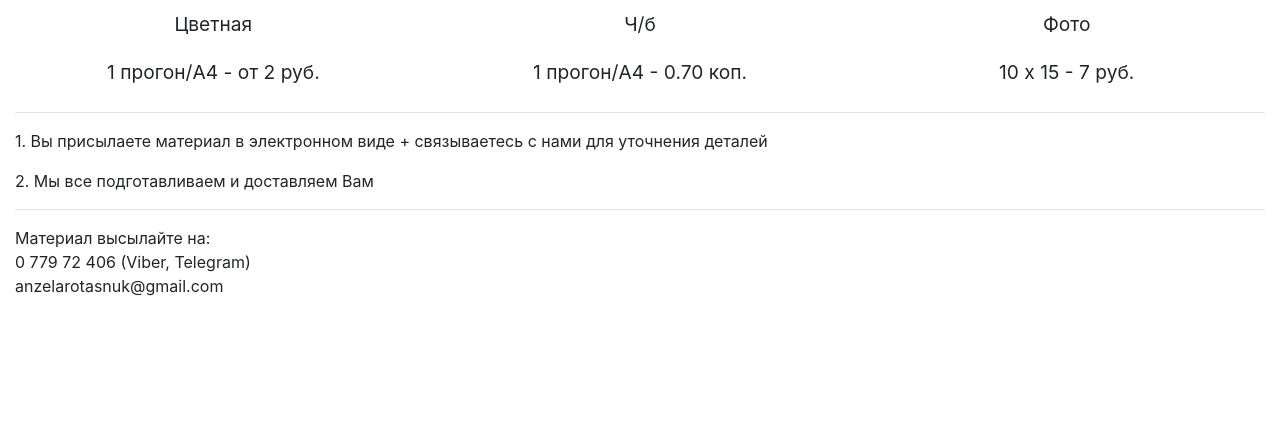
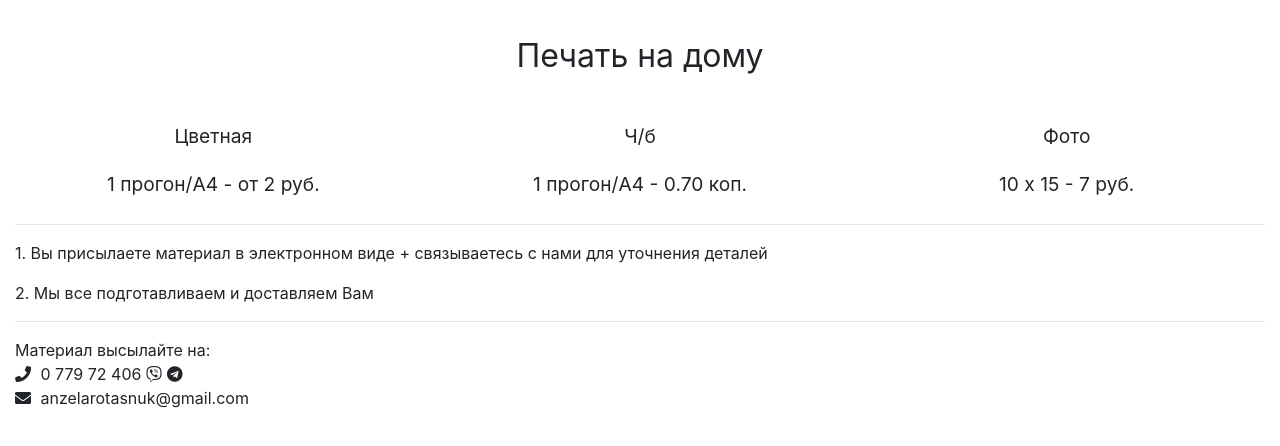
Before and after one commit to MelDimo/print4home, a plain HTML site: page index.html in a window 1280 px wide. Drawn offline with nearby package versions, Linux system fonts and the light colour scheme.

Commit message:
simple release

```diff
--- a/index.html
+++ b/index.html
@@ -1,8 +1,16 @@
 <html>
 <head>
   <link rel="stylesheet" href="https://stackpath.bootstrapcdn.com/bootstrap/4.1.0/css/bootstrap.min.css" integrity="sha384-9gVQ4dYFwwWSjIDZnLEWnxCjeSWFphJiwGPXr1jddIhOegiu1FwO5qRGvFXOdJZ4" crossorigin="anonymous">
-
+  <link rel="stylesheet" href="https://use.fontawesome.com/releases/v5.8.1/css/all.css" integrity="sha384-50oBUHEmvpQ+1lW4y57PTFmhCaXp0ML5d60M1M7uH2+nqUivzIebhndOJK28anvf" crossorigin="anonymous">
   <style>
+    footer{
+      text-align: center;
+      font-size: 2em;
+      margin: 1em;
+    }
+    i{
+      padding-right: 5px;
+    }
     hr {
       margin-top: 1rem;
       margin-bottom: 1rem;
@@ -22,6 +30,11 @@
     }
   </style>
 </head>
+<footer>
+  <div>
+    <span>Печать на дому</span>
+  </div>
+</footer>
 <body style="background: transparent; margin: 0; padding: 0;">
   <div class="container-fluid">
     <div class="row">
@@ -45,9 +58,12 @@
         <span>Материал высылайте на:</span>
       </li>
       <li>
-        <span>0 779 72 406 (Viber, Telegram)</span>
+        <i class="fas fa-phone"></i><span> 0 779 72 406</span>
+        <i class="fab fa-viber"></i><i class="fab fa-telegram"></i>
+
       </li>
       <li>
+        <i class="fas fa-envelope"></i>
         <span>anzelarotasnuk@gmail.com</span>
       </li>
     </ul>
```
